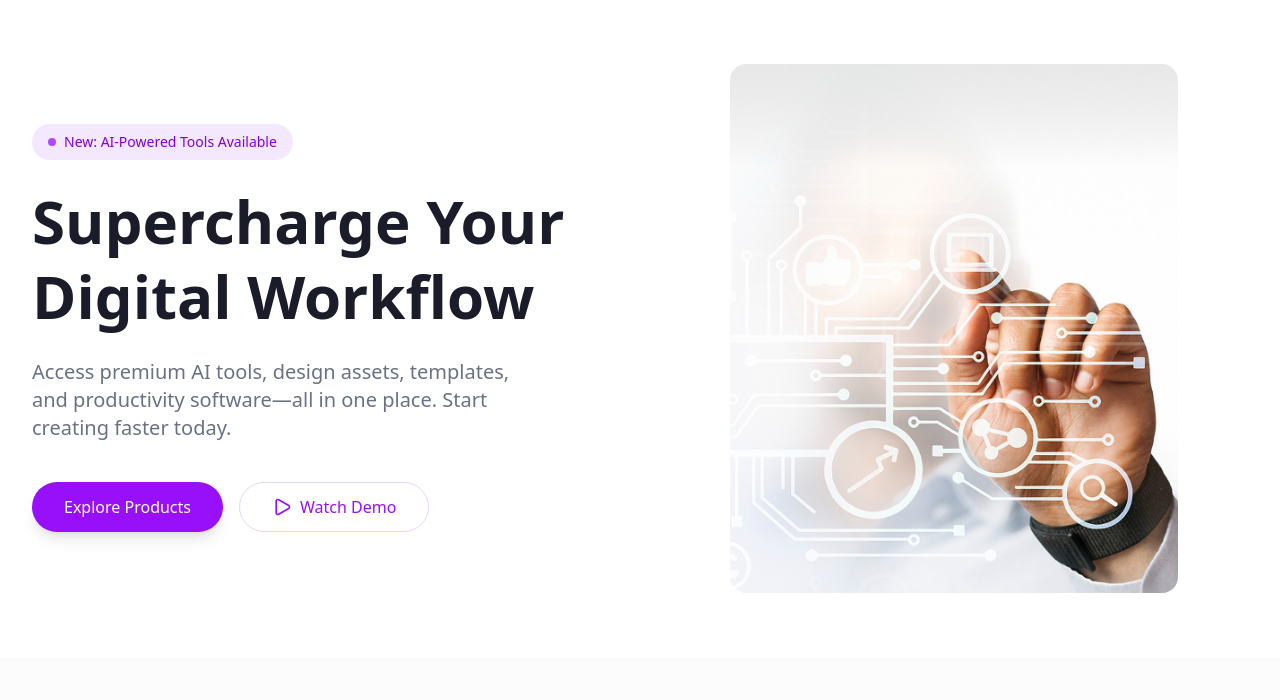
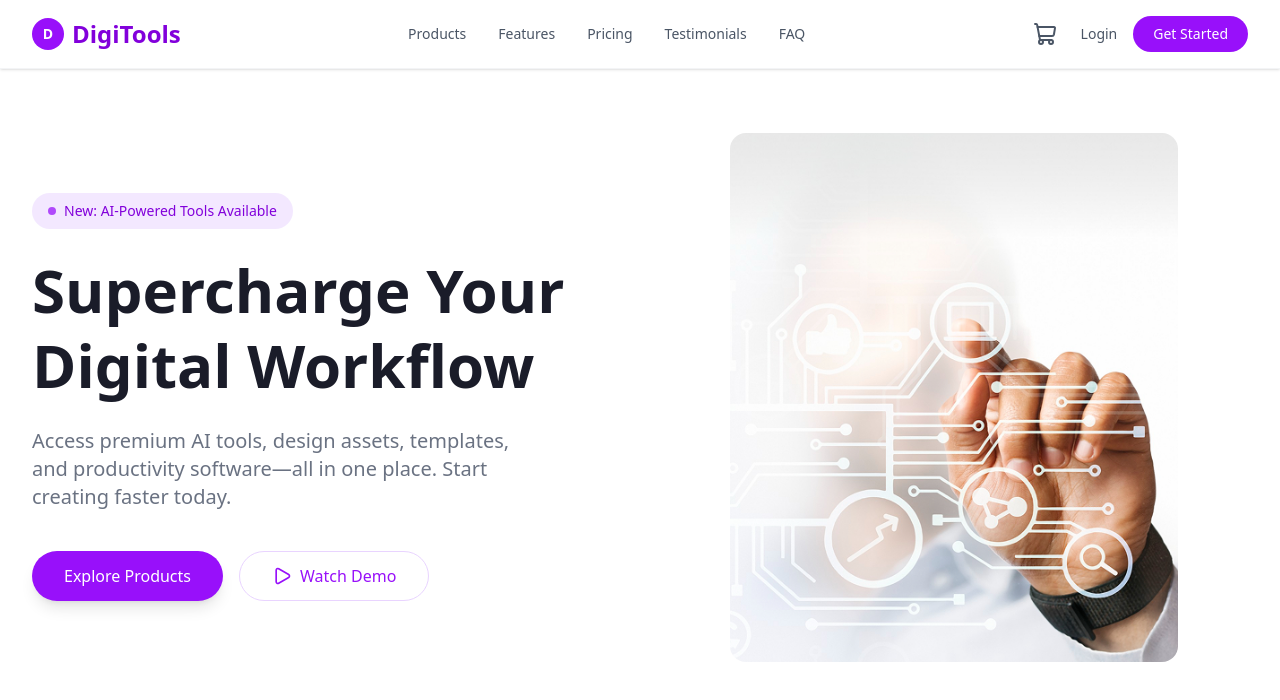
Before and after one commit to Jifan-Mahmud/Programming-Hero-Assignment-6, a React (Vite) app: page / in a window 1280 px wide. Shown: the top 700 px of the page. Built offline with nearby package versions, Linux system fonts and the light colour scheme.

Commit message:
Navbar Adding

```diff
--- a/src/App.jsx
+++ b/src/App.jsx
@@ -1,10 +1,14 @@
 
 import 'react-toastify/dist/ReactToastify.css';
 import Banner from './components/Banner';
+import Navbar from './components/Navbar';
 
 function App() {
   return (
-   <Banner/>
+    <div>
+      <Navbar/>
+      <Banner/>
+    </div>
   );
 }
 
--- /dev/null
+++ b/src/components/Navbar.jsx
@@ -0,0 +1,49 @@
+
+import { ShoppingCart } from 'lucide-react';
+
+const Navbar = ({ cartCount, onCartClick, onHomeClick }) => {
+  return (
+    <nav className="flex justify-between items-center py-4 px-8 bg-white border-b border-gray-100 shadow-sm sticky top-0 z-50">
+      <div
+        className="text-2xl font-bold cursor-pointer flex items-center gap-2"
+        onClick={onHomeClick}
+      >
+        <div className="w-8 h-8 rounded-full bg-purple-600 flex items-center justify-center text-white text-sm">
+          D
+        </div>
+        <span className="text-purple-700">DigiTools</span>
+      </div>
+
+      <div className="hidden md:flex gap-8 text-sm font-medium text-gray-600">
+        <a href="#" className="hover:text-purple-600">Products</a>
+        <a href="#" className="hover:text-purple-600">Features</a>
+        <a href="#" className="hover:text-purple-600">Pricing</a>
+        <a href="#" className="hover:text-purple-600">Testimonials</a>
+        <a href="#" className="hover:text-purple-600">FAQ</a>
+      </div>
+
+      <div className="flex items-center gap-6">
+        <button
+          onClick={onCartClick}
+          className="relative text-gray-600 hover:text-purple-600 transition-colors"
+        >
+          <ShoppingCart size={24} />
+          {cartCount > 0 && (
+            <span className="absolute -top-2 -right-2 bg-purple-600 text-white text-xs font-bold rounded-full w-5 h-5 flex items-center justify-center animate-pulse">
+              {cartCount}
+            </span>
+          )}
+        </button>
+
+        <div className="hidden md:flex items-center gap-4">
+          <button className="text-sm font-medium text-gray-600 hover:text-purple-600">Login</button>
+          <button className="bg-purple-600 hover:bg-purple-700 text-white px-5 py-2 rounded-full text-sm font-medium transition-colors">
+            Get Started
+          </button>
+        </div>
+      </div>
+    </nav>
+  );
+};
+
+export default Navbar;
```
